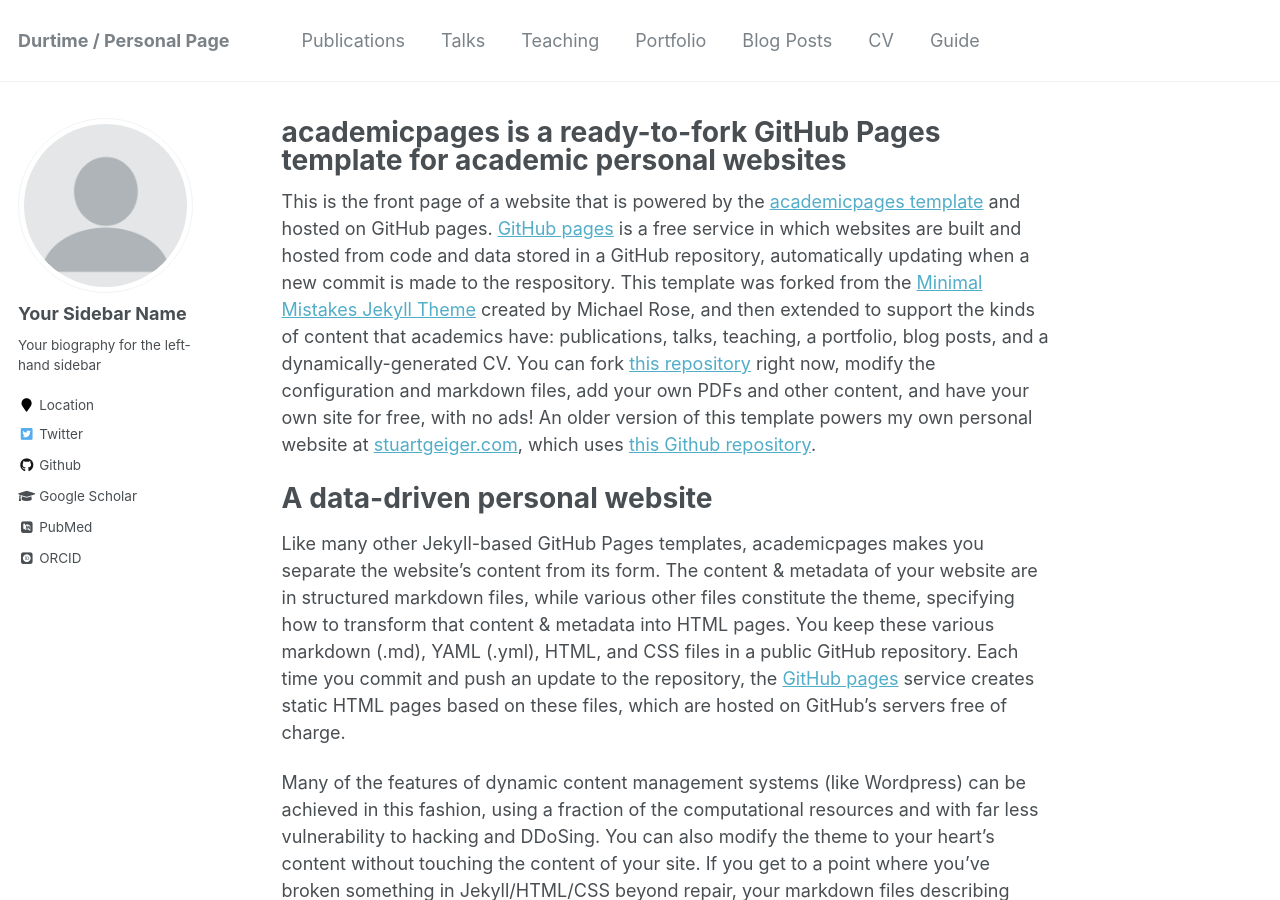
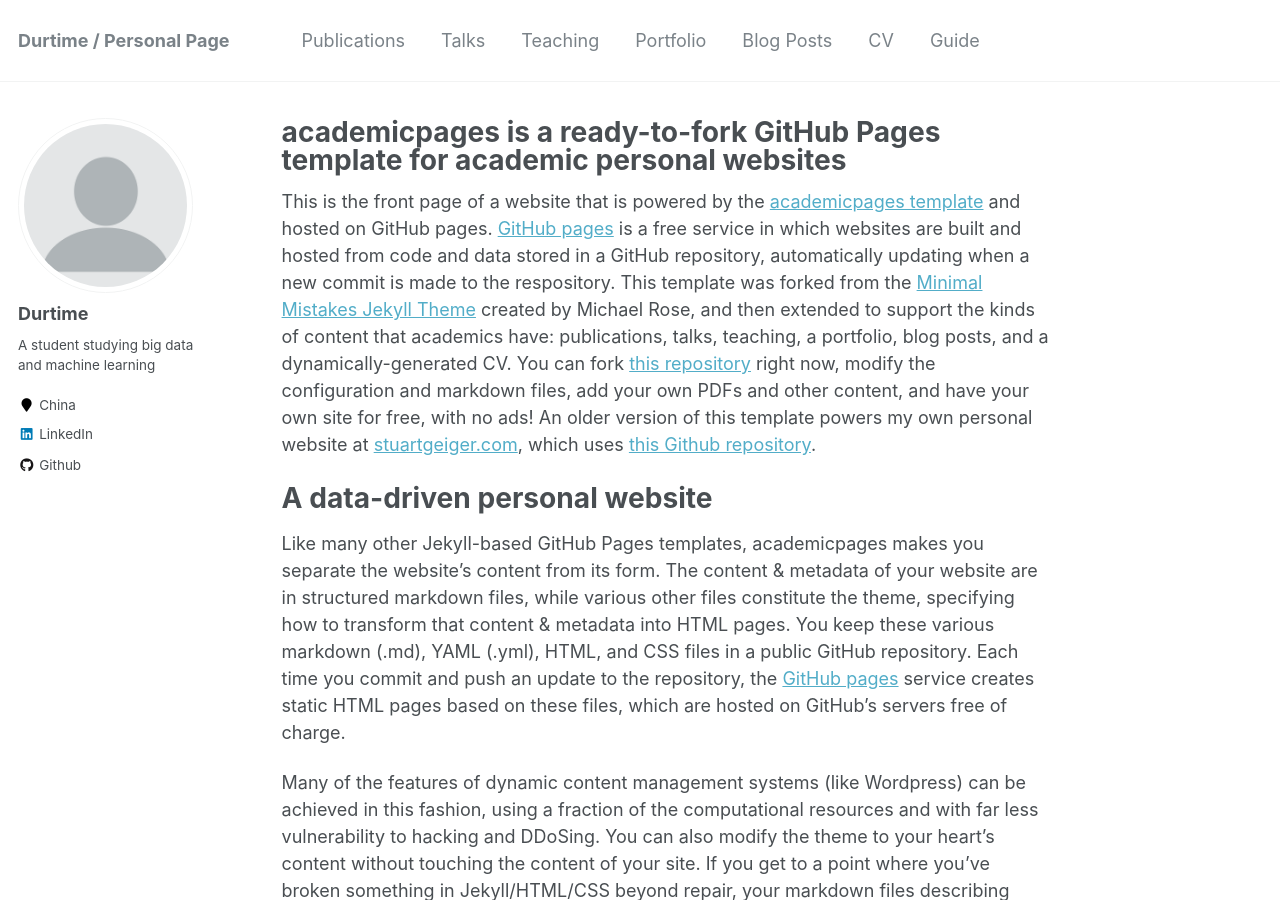
Before and after one commit to durtime/personalpage, a Jekyll site: the page built from _pages/about.md, in a window 1280 px wide and 900 px high. Built offline with Jekyll 4.4.1, drawn with Linux system fonts in a browser that asks for light colours; some web fonts are replaced.

Commit message:
Update _config.yml

```diff
--- a/_config.yml
+++ b/_config.yml
@@ -80,13 +80,13 @@ analytics:
 
 # Site Author
 author:
-  name             : "Your Sidebar Name"
+  name             : "Durtime"
   avatar           : "profile.png"
-  bio              : "Your biography for the left-hand sidebar"
-  location         : "Location"
+  bio              : "A student studying big data and machine learning"
+  location         : "China"
   employer         :
-  pubmed           : "https://www.ncbi.nlm.nih.gov/pubmed/?term=john+snow"
-  googlescholar    : "http://yourfullgooglescholarurl.com"
+  pubmed           :
+  googlescholar    :
   email            :
   researchgate     :  # example: "https://www.researchgate.net/profile/yourprofile"
   uri              :
@@ -96,20 +96,20 @@ author:
   flickr           :
   facebook         :
   foursquare       :
-  github           : "academicpages"
+  github           : "durtime"
   google_plus      :
   keybase          :
   instagram        :
   impactstory      : #"https://profiles.impactstory.org/u/xxxx-xxxx-xxxx-xxxx"
   lastfm           :
-  linkedin         :
-  orcid            : "http://orcid.org/yourorcidurl"
+  linkedin         : "https://www.cnblogs.com/zhukaile"
+  orcid            : #"http://orcid.org/yourorcidurl"
   pinterest        :
   soundcloud       :
   stackoverflow    : # http://stackoverflow.com/users/123456/username
   steam            :
   tumblr           :
-  twitter          : "replacethistwitterhandle"
+  twitter          :
   vine             :
   weibo            :
   xing             :
@@ -182,10 +182,10 @@ collections:
     output: true
     permalink: /:collection/:path/
   portfolio:
-    output: true
+    output: false
     permalink: /:collection/:path/
   talks:
-    output: true
+    output: false
     permalink: /:collection/:path/
 
 
```
